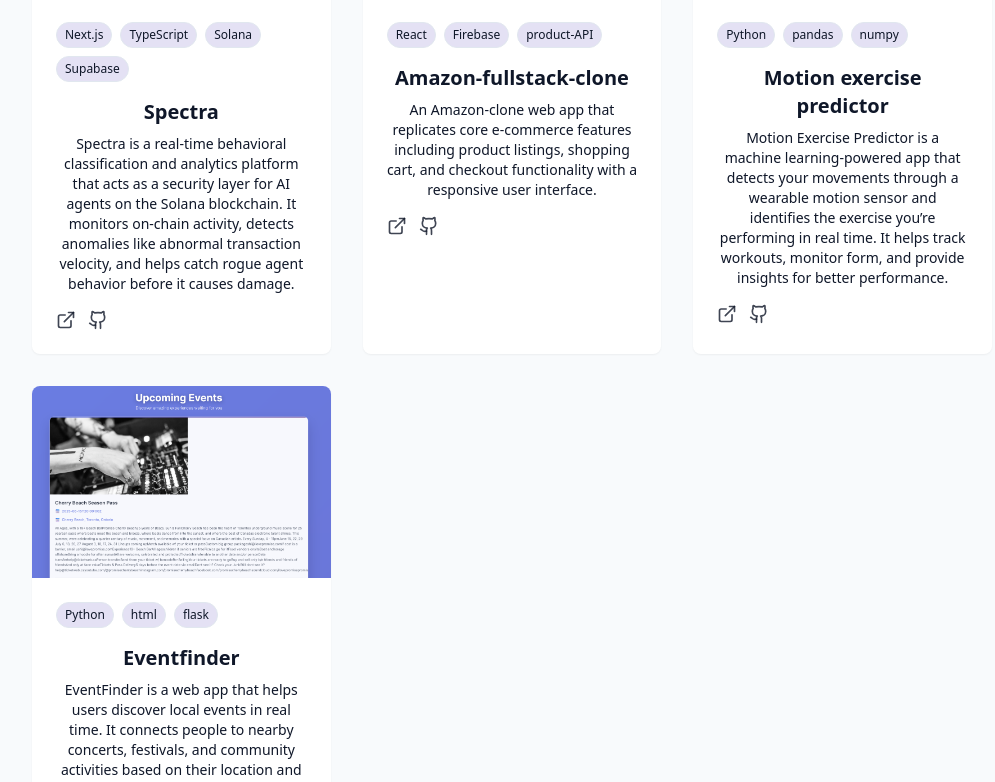
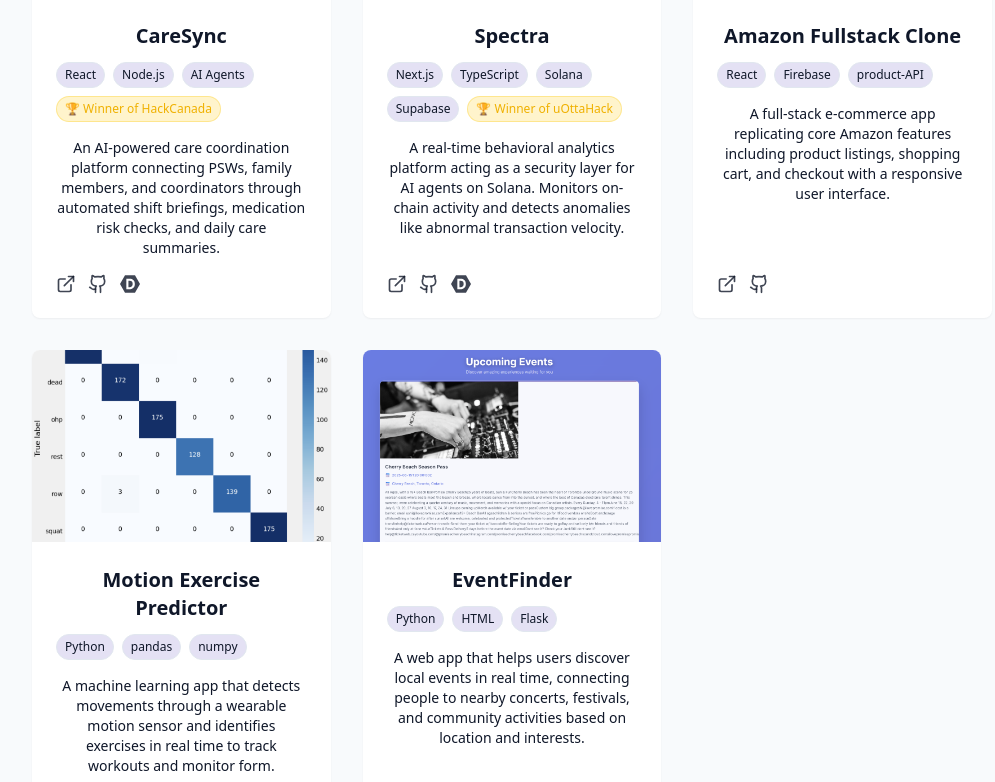
Before and after one commit to zhao0524/personal-react, a React (Vite) app: page / in a window 1280 px wide. Shown: the part 3408-4190 px from the top of the page, without its empty margins (128-1123 px from the left). Built offline with nearby package versions, Linux system fonts and the light colour scheme.

Commit message:
added new project, caresync

```diff
--- a/src/components/ProjectsSection.jsx
+++ b/src/components/ProjectsSection.jsx
@@ -1,23 +1,38 @@
 import { ExternalLink, Github } from "lucide-react";
+import { SiDevpost } from "react-icons/si";
 
 // in public make a folder called projects and add png images in them.
 // multiple of three will look better.
 const projects = [
   {
+    id: 5,
+    title: "CareSync",
+    description:
+      "An AI-powered care coordination platform connecting PSWs, family members, and coordinators through automated shift briefings, medication risk checks, and daily care summaries.",
+    image: `${import.meta.env.BASE_URL}projects/CareSync.jpg`,
+    tags: ["React", "Node.js", "AI Agents"],
+    demoUrl: "https://frontend-three-iota-42.vercel.app/",
+    githubUrl: "https://github.com/zhao0524/CareSync",
+    devpostUrl: "https://devpost.com/software/caresync-kj2ch4",
+    award: "🏆 Winner of HackCanada",
+  },
+  {
     id: 1,
     title: "Spectra",
     description:
-      "Spectra is a real-time behavioral classification and analytics platform that acts as a security layer for AI agents on the Solana blockchain. It monitors on-chain activity, detects anomalies like abnormal transaction velocity, and helps catch rogue agent behavior before it causes damage.",
+      "A real-time behavioral analytics platform acting as a security layer for AI agents on Solana. Monitors on-chain activity and detects anomalies like abnormal transaction velocity.",
     image: `${import.meta.env.BASE_URL}projects/spectra.png`,
     tags: ["Next.js", "TypeScript", "Solana", "Supabase"],
-    demoUrl: "https://devpost.com/software/s-e-n-t-r-a",
+    demoUrl: "https://spectra-prod-gamma.vercel.app/",
     githubUrl: "https://github.com/boshyxd/Spectra",
+    devpostUrl: "https://devpost.com/software/s-e-n-t-r-a",
+    award: "🏆 Winner of uOttaHack",
   },
   {
     id: 2,
-    title: "Amazon-fullstack-clone",
+    title: "Amazon Fullstack Clone",
     description:
-      "An Amazon-clone web app that replicates core e-commerce features including product listings, shopping cart, and checkout functionality with a responsive user interface.",
+      "A full-stack e-commerce app replicating core Amazon features including product listings, shopping cart, and checkout with a responsive user interface.",
     image: `${import.meta.env.BASE_URL}projects/amazon-clone-frontpage.png`,
     tags: ["React", "Firebase", "product-API"],
     demoUrl: "#",
@@ -25,9 +40,9 @@
   },
   {
     id: 3,
-    title: "Motion exercise predictor",
+    title: "Motion Exercise Predictor",
     description:
-      "Motion Exercise Predictor is a machine learning-powered app that detects your movements through a wearable motion sensor and identifies the exercise you’re performing in real time. It helps track workouts, monitor form, and provide insights for better performance.",
+      "A machine learning app that detects movements through a wearable motion sensor and identifies exercises in real time to track workouts and monitor form.",
     image: `${import.meta.env.BASE_URL}projects/fitness.png`,
     tags: ["Python", "pandas", "numpy"],
     demoUrl: "#",
@@ -35,11 +50,11 @@
   },
   {
     id: 4,
-    title: "Eventfinder",
+    title: "EventFinder",
     description:
-      "EventFinder is a web app that helps users discover local events in real time. It connects people to nearby concerts, festivals, and community activities based on their location and interests. With personalized filters, users can easily stay updated and never miss out on what’s happening around them.",
+      "A web app that helps users discover local events in real time, connecting people to nearby concerts, festivals, and community activities based on location and interests.",
     image: `${import.meta.env.BASE_URL}projects/eventfinder.png`,
-    tags: ["Python", "html", "flask"],
+    tags: ["Python", "HTML", "Flask"],
     demoUrl: "#",
     githubUrl: "#",
   },
@@ -63,9 +78,9 @@
           {projects.map((project) => (
             <div
               key={project.id}
-              className="group bg-card rounded-lg overflow-hidden shadow-xs card-hover"
+              className="group bg-card rounded-lg overflow-hidden shadow-xs card-hover flex flex-col"
             >
-              <div className="h-48 overfow-hidden">
+              <div className="h-48 overflow-hidden">
                 <img
                   src={project.image}
                   alt={project.title}
@@ -73,7 +88,9 @@
                 />
               </div>
 
-              <div className="p-6">
+              <div className="p-6 flex flex-col flex-1">
+                <h3 className="text-xl font-semibold mb-3">{project.title}</h3>
+
                 <div className="flex flex-wrap gap-2 mb-4">
                   {project.tags.map((tag) => (
                     <span
@@ -83,18 +100,18 @@
                       {tag}
                     </span>
                   ))}
+                  {project.award && (
+                    <span className="text-xs font-medium px-2 py-1 rounded-full bg-yellow-400/20 text-yellow-500 border border-yellow-400/30">
+                      {project.award}
+                    </span>
+                  )}
                 </div>
 
-                <h3 className="text-xl font-semibold mb-2">
-                  {" "}
-                  {project.title}{" "}
-                </h3>
-                <p className="text-muted-foreground text-sm mb-4">
-                  {" "}
-                  {project.description}{" "}
+                <p className="text-muted-foreground text-sm flex-1">
+                  {project.description}
                 </p>
-                <div className="flex justify-between items-center">
-                  <div className="flex space-x-3">
+
+                <div className="flex space-x-3 mt-4">
                   <a
                     href={project.demoUrl}
                     target="_blank"
@@ -109,7 +126,15 @@
                   >
                     <Github size={20} />
                   </a>
-                  </div>
+                  {project.devpostUrl && (
+                    <a
+                      href={project.devpostUrl}
+                      target="_blank"
+                      className="text-foreground/80 hover:text-primary transition-colors duration-300"
+                    >
+                      <SiDevpost size={20} />
+                    </a>
+                  )}
                 </div>
               </div>
             </div>
```
Also changed, not shown: public/projects/CareSync.jpg (added). Lines whose indentation alone changed are shown as unchanged.
